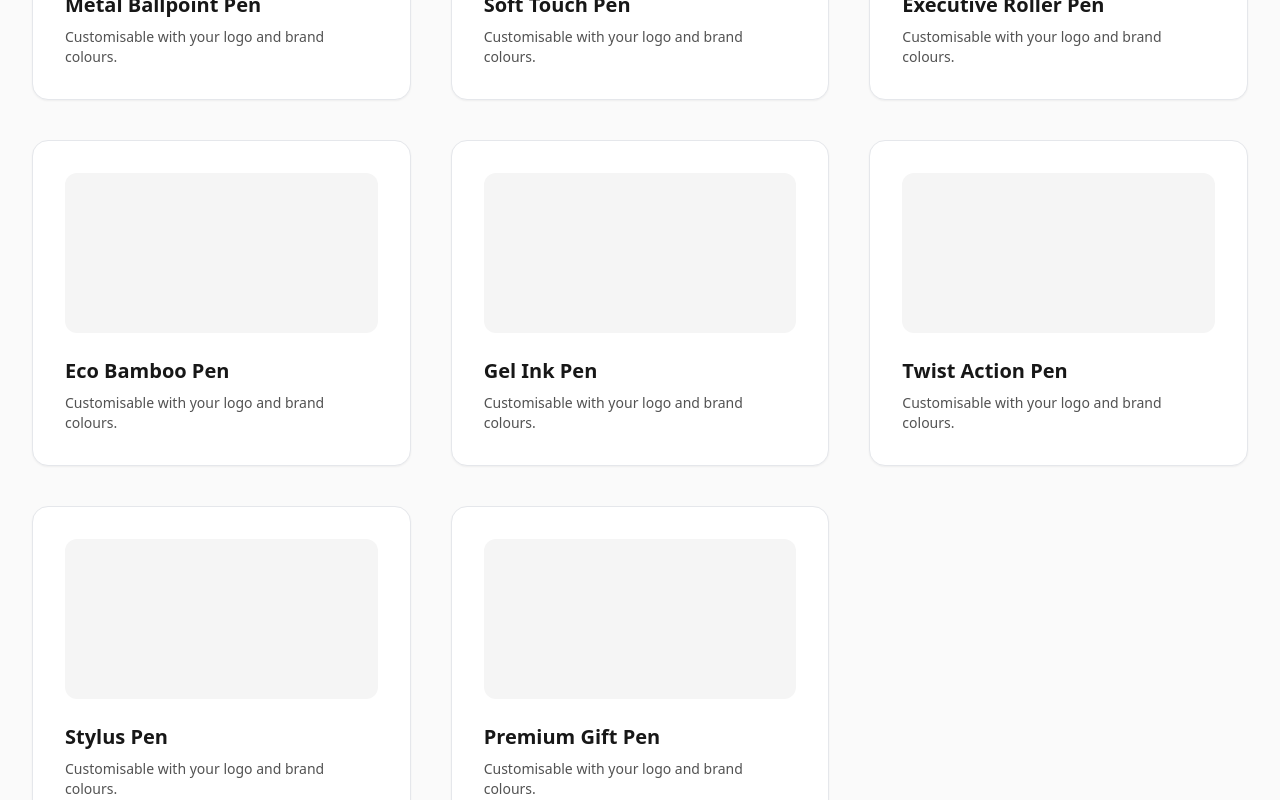
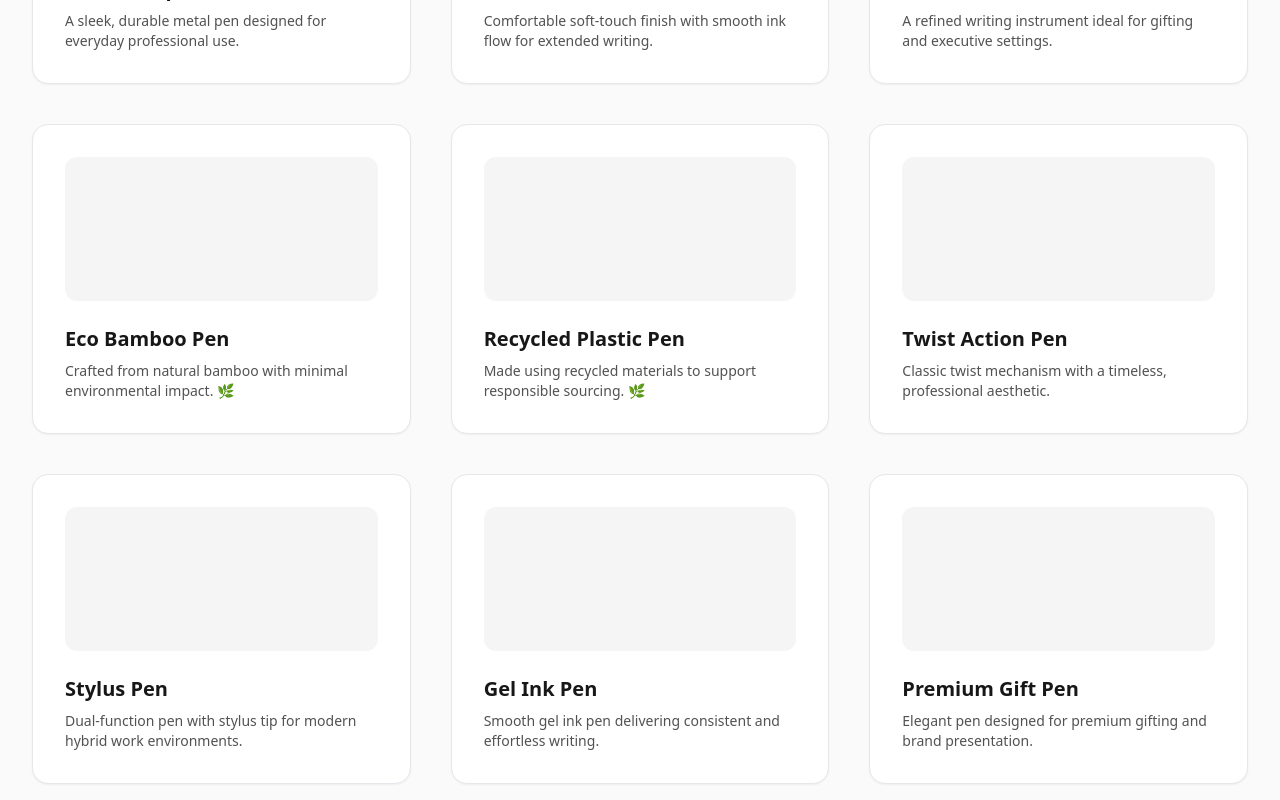
Before and after one commit to preshitpawar-beep/raya-website, a Next.js app: page /products/branded-stationery/pens in a window 1280 px wide. Shown: the part 740-1540 px from the top of the page. Built offline with nearby package versions, Linux system fonts and the light colour scheme.

Commit message:
Update page.js
Redesign Pens page with individual products

```diff
--- a/app/products/branded-stationery/pens/page.js
+++ b/app/products/branded-stationery/pens/page.js
@@ -3,14 +3,48 @@ import { motion } from "framer-motion";
 import Navbar from "../../../components/Navbar";
 
 const pens = [
-  "Metal Ballpoint Pen",
-  "Soft Touch Pen",
-  "Executive Roller Pen",
-  "Eco Bamboo Pen",
-  "Gel Ink Pen",
-  "Twist Action Pen",
-  "Stylus Pen",
-  "Premium Gift Pen",
+  {
+    name: "Metal Ballpoint Pen",
+    desc: "A sleek, durable metal pen designed for everyday professional use.",
+  },
+  {
+    name: "Soft Touch Pen",
+    desc: "Comfortable soft-touch finish with smooth ink flow for extended writing.",
+  },
+  {
+    name: "Executive Roller Pen",
+    desc: "A refined writing instrument ideal for gifting and executive settings.",
+  },
+  {
+    name: "Eco Bamboo Pen",
+    desc: "Crafted from natural bamboo with minimal environmental impact. 🌿",
+    sustainable: true,
+  },
+  {
+    name: "Recycled Plastic Pen",
+    desc: "Made using recycled materials to support responsible sourcing. 🌿",
+    sustainable: true,
+  },
+  {
+    name: "Twist Action Pen",
+    desc: "Classic twist mechanism with a timeless, professional aesthetic.",
+  },
+  {
+    name: "Stylus Pen",
+    desc: "Dual-function pen with stylus tip for modern hybrid work environments.",
+  },
+  {
+    name: "Gel Ink Pen",
+    desc: "Smooth gel ink pen delivering consistent and effortless writing.",
+  },
+  {
+    name: "Premium Gift Pen",
+    desc: "Elegant pen designed for premium gifting and brand presentation.",
+  },
+  {
+    name: "Slim Profile Pen",
+    desc: "Minimal, lightweight design ideal for conferences and events.",
+  },
 ];
 
 export default function PensPage() {
@@ -31,29 +65,32 @@ export default function PensPage() {
           </motion.h1>
 
           <p className="max-w-2xl text-lg text-neutral-600">
-            Premium branded pens designed for everyday use, gifting, and
-            professional brand representation.
+            A curated selection of branded pens designed to balance functionality,
+            aesthetics, and brand visibility.
           </p>
         </div>
       </section>
 
-      {/* PRODUCTS GRID */}
+      {/* PENS GRID */}
       <section className="max-w-7xl mx-auto px-8 py-24 grid sm:grid-cols-2 lg:grid-cols-3 gap-10">
-        {pens.map((pen, i) => (
+        {pens.map((pen, index) => (
           <motion.div
-            key={pen}
+            key={pen.name}
             initial={{ opacity: 0, y: 20 }}
             whileInView={{ opacity: 1, y: 0 }}
             viewport={{ once: true }}
-            transition={{ delay: i * 0.05 }}
+            transition={{ delay: index * 0.05 }}
             className="bg-white rounded-2xl border shadow-sm p-8"
           >
-            <div className="h-40 bg-neutral-100 rounded-xl mb-6" />
+            {/* Image placeholder */}
+            <div className="h-36 bg-neutral-100 rounded-xl mb-6" />
+
             <h3 className="text-xl font-semibold mb-2 text-neutral-900">
-              {pen}
+              {pen.name}
             </h3>
+
             <p className="text-sm text-neutral-600">
-              Customisable with your logo and brand colours.
+              {pen.desc}
             </p>
           </motion.div>
         ))}
```
